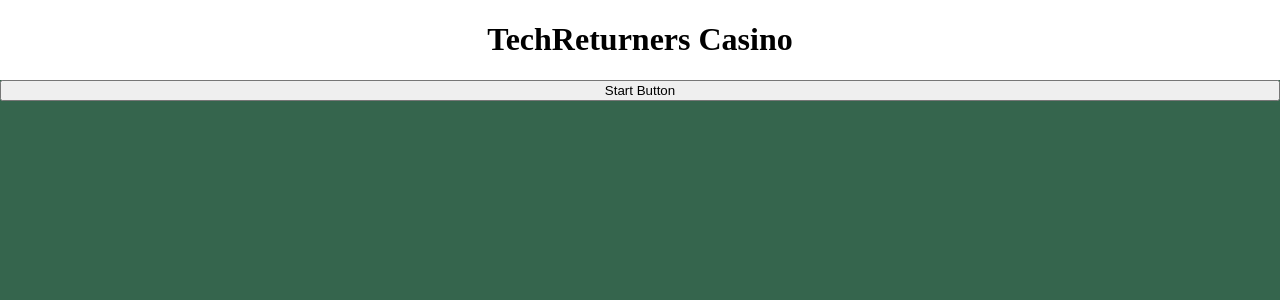
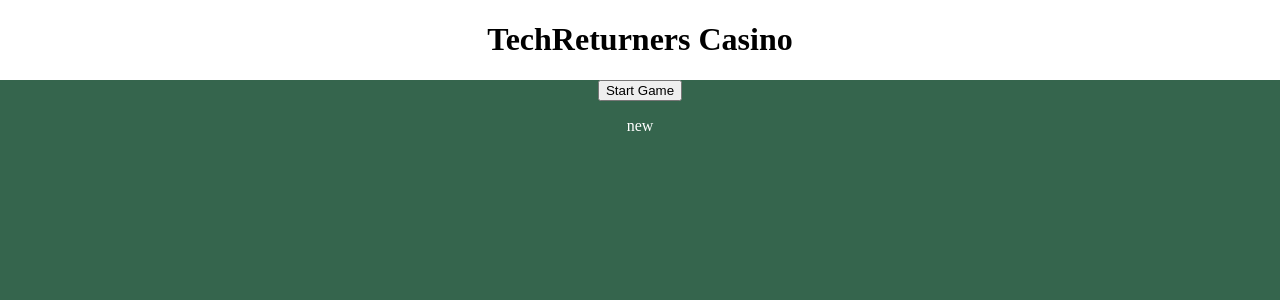
Before and after one commit to DKA1990/techreturners-casino, a React (Create React App) app in the folder client/: page / in a window 1280 px wide. Shown: the top 300 px of the page. Built offline with nearby package versions, Linux system fonts and the light colour scheme.

Commit message:
refactor into controls component

```diff
--- /dev/null
+++ b/client/src/components/controls.tsx
@@ -0,0 +1,17 @@
+import React from 'react';
+import { useGame } from "../context/game_provider";
+import { NewGame } from './newGame';
+
+export const Controls : React.FC = () => {
+    const { stateOfGame } = useGame();
+
+    return (
+        <div>
+            {stateOfGame === "new" && <NewGame />}
+            {/* stateOfGame === "INPLAY" && <InPlay controls />*/}
+            {/* stateOfGame === "Standing" && <Standing controls />*/}
+            {/* stateOfGame === "BlackJack" && <BlackJack controls />*/}
+            {/* stateOfGame === "Bust" && <Bust controls />*/}
+        </div>
+    )
+}
--- a/client/src/components/newGame.tsx
+++ b/client/src/components/newGame.tsx
@@ -6,6 +6,7 @@ import {
   isSuccessResponse,
   Card,
 } from "../types/game-types";
+import AppButton from './AppButton';
 
 export const NewGame : React.FC = () => {
     const { stateOfGame, setStateOfGame, cards, setCards } = useGame();
@@ -36,6 +37,6 @@ export const NewGame : React.FC = () => {
     }
 
     return (
-        <button onClick={handleClick}>Start Button</button>
+        <AppButton onClick={handleClick}>Start Game</AppButton>
     )
 }
--- a/client/src/components/table.tsx
+++ b/client/src/components/table.tsx
@@ -1,23 +1,22 @@
-import React, { useState, useEffect } from "react";
+import React from "react";
 import { useGame } from "../context/game_provider";
-import { NewGame } from "./newGame";
+import { Controls } from "./controls";
 
 export const Table: React.FC = () => {
-  const { stateOfGame, setStateOfGame, cards, setCards } = useGame();
+  const { stateOfGame, cards } = useGame();
 
   console.log(`stateGame is ${stateOfGame}`);
 
   return (
     <main className="table">
-      {stateOfGame === "new" ? (
-        <NewGame />
-      ) : (
-        <div>
-          <p>Cards</p>
-          <p>{stateOfGame}</p>
-          <p>{cards && cards[0].suit}</p>
-        </div>
-      )}
+      <Controls />
+      {/** The following code is placeholder and needs to be refactored into a hand component */}
+      {/** TO DO: loading and error states to be considered */}
+      <div>
+        <p>{stateOfGame}</p>
+        {cards.length >= 1 && <p>Cards</p>}
+        {cards.map(card => (<p>{card.suit}</p>))}
+      </div>
     </main>
   );
 };
```
Also changed, not shown: 1 other file (tests, documents, lock files or other folders).
